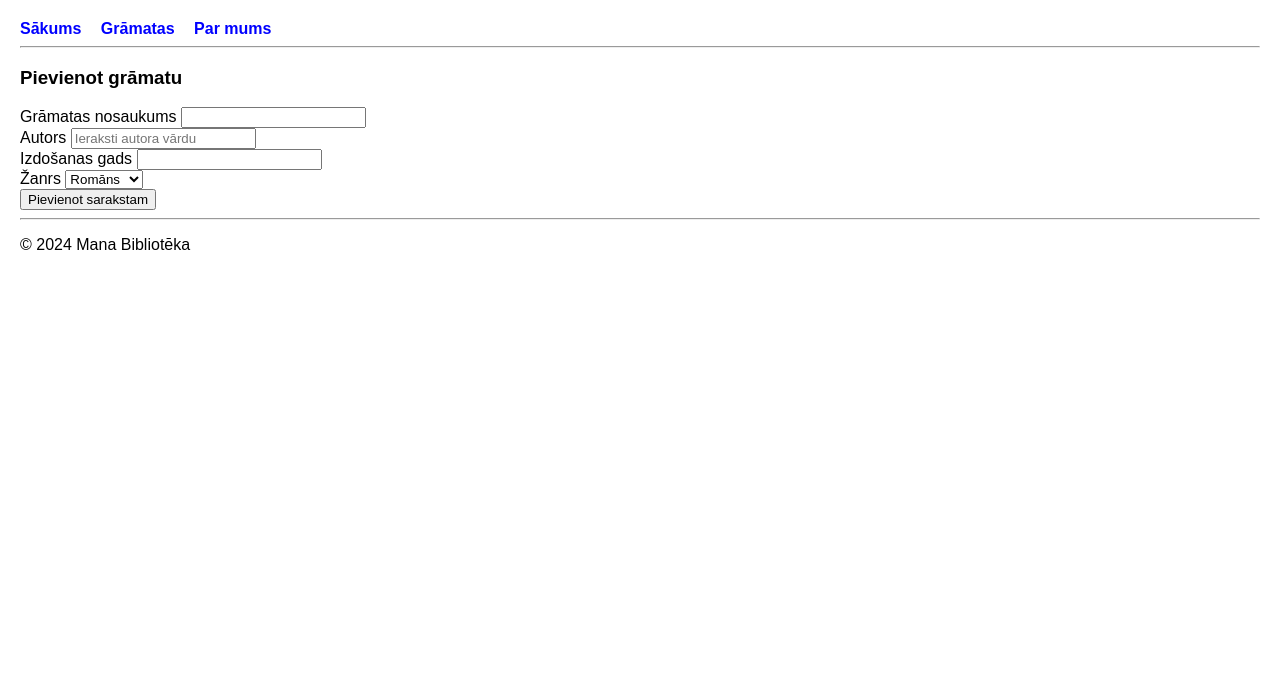
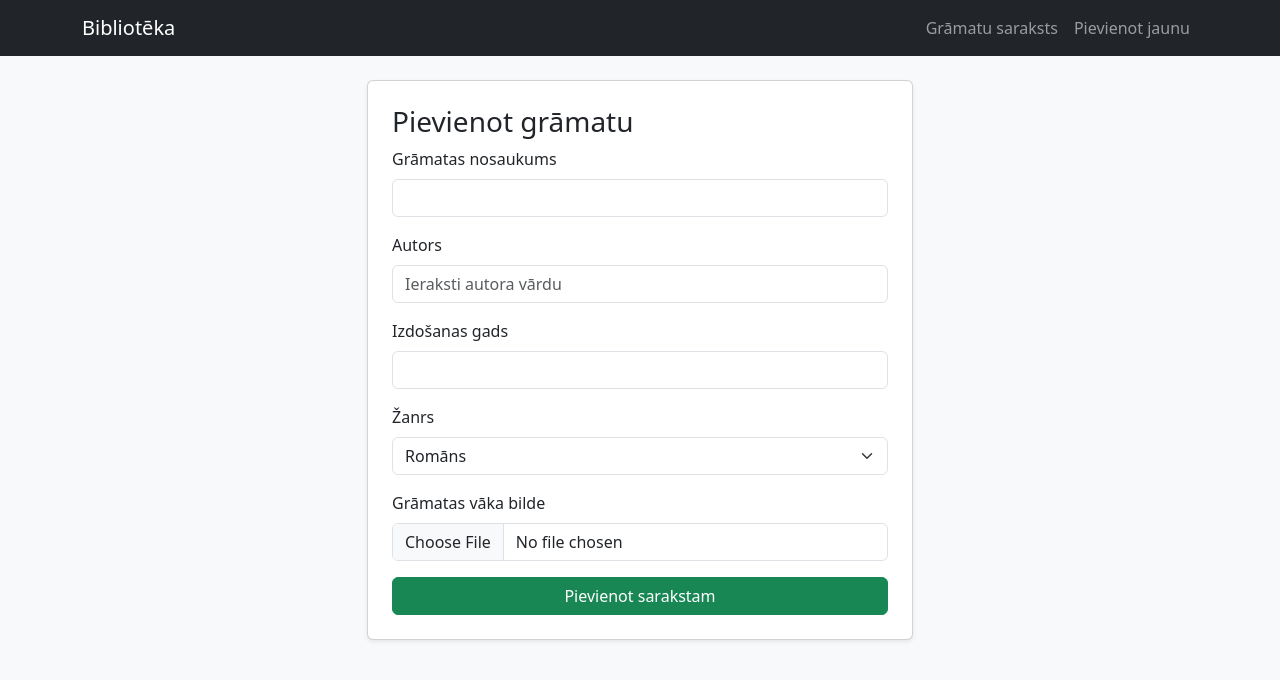
Before and after one commit to eliisae007/bibliotekas_projekts, a Flask app: page /pievienot in a window 1280 px wide. Shown: the top 680 px of the page. Run offline with Flask 3, Linux system fonts and the light colour scheme; data comes from the database, SQL or seed files in the repository; both versions use the stored data as it was after the commit.

Commit message:
Salaboju bildes pievienošanu datu bāzei

```diff
--- a/app.py
+++ b/app.py
@@ -4,11 +4,17 @@ import sqlite3
 
 app = Flask(__name__)
 
+# Tas automātiski uztaisīs mapi, ja tās vēl nav, lai nerodas kļūdas
+os.makedirs('static/gramatas', exist_ok=True)
+
+# Funkcija, lai uztaisītu datubāzi no nulles, ja tās vēl nav
 def init_db():
+    # Pārbaudam vai fails jau eksistē, lai nedzēstu datus katru reizi
     db_exists = os.path.exists('database.db')
     conn = sqlite3.connect('database.db')
     cursor = conn.cursor()
 
+    # Te mēs sataisām tās 4 tabulas, kas prasītas kritērijos
     cursor.executescript('''
         CREATE TABLE IF NOT EXISTS authors (id INTEGER PRIMARY KEY AUTOINCREMENT, name TEXT NOT NULL);
         CREATE TABLE IF NOT EXISTS zanri (id INTEGER PRIMARY KEY AUTOINCREMENT, name TEXT NOT NULL);
@@ -16,15 +22,16 @@ def init_db():
             id INTEGER PRIMARY KEY AUTOINCREMENT,
             title TEXT NOT NULL,
             gads INTEGER,
-            image TEXT DEFAULT 'default.jpg',
             author_id INTEGER,
             zanrs_id INTEGER,
+            bilde TEXT,
             FOREIGN KEY(author_id) REFERENCES authors(id),
             FOREIGN KEY(zanrs_id) REFERENCES zanri(id)
         );
         CREATE TABLE IF NOT EXISTS borrowers (id INTEGER PRIMARY KEY AUTOINCREMENT, name TEXT, book_id INTEGER);
     ''')
 
+    # Ja datubāze tikko uztaisīta, ieliekam tos 7 žanrus
     if not db_exists:
         cursor.executescript('''
             INSERT INTO zanri (name) VALUES ('Romāns'), ('Dzeja'), ('Luga'), ('Detektīvs'),
@@ -33,20 +40,23 @@ def init_db():
     conn.commit()
     conn.close()
 
+# Palaižam DB iestatīšanu uzreiz pie starta
 init_db()
 
+# Vienkārša funkcija, lai katru reizi nav jāraksta pieslēgšanās
 def get_db():
     conn = sqlite3.connect('database.db')
-    conn.row_factory = sqlite3.Row
+    conn.row_factory = sqlite3.Row # Šitas palīdz dabūt datus pēc nosaukumiem
     return conn
 
-@app.route('/')
+@app.route('/') # Galvenā lapa (index)
 def index():
     return render_template('index.html')
 
-@app.route('/gramatas')
+@app.route('/gramatas') # Grāmatu saraksta skats
 def gramatas():
     conn = get_db()
+    # Te mēs savienojam tabulas (JOIN), lai redzētu autora vārdu un žanru, nevis tikai ID
     query = '''
         SELECT books.*, authors.name as author, zanri.name as zanrs
         FROM books
@@ -57,14 +67,6 @@ def gramatas():
     conn.close()
     return render_template('gramatas.html', books=books)
 
-@app.route('/par-mums')
-def about():
-    return render_template('par_mums.html')
-
-@app.errorhandler(404)
-def page_not_found(e):
-    return render_template('404.html'), 404
-
 @app.route('/pievienot', methods=('GET', 'POST'))
 def pievienot():
     conn = get_db()
@@ -73,7 +75,15 @@ def pievienot():
         gads = request.form['gads']
         author_name = request.form['author']
         zanrs_id = request.form['zanrs_id']
-        image = request.form['image'] if request.form['image'] else 'default.jpg'
+
+        # --- BILDES APSTRĀDE (Jaunums) ---
+        bilde = request.files.get('bilde') # Dabūjam failu no formas
+        bildes_nosaukums = ""
+        if bilde and bilde.filename:
+            bildes_nosaukums = bilde.filename
+            # Saglabājam bildi mapē
+            bilde.save(f"static/gramatas/{bildes_nosaukums}")
+        # ---------------------------------
 
         author = conn.execute('SELECT id FROM authors WHERE name = ?', (author_name,)).fetchone()
         if author:
@@ -82,28 +92,31 @@ def pievienot():
             cur = conn.execute('INSERT INTO authors (name) VALUES (?)', (author_name,))
             author_id = cur.lastrowid
 
-        conn.execute('INSERT INTO books (title, gads, image, author_id, zanrs_id) VALUES (?, ?, ?, ?, ?)',
-                     (title, gads, image, author_id, zanrs_id))
+        # Pievienojam arī "bilde" datubāzē
+        conn.execute('INSERT INTO books (title, gads, author_id, zanrs_id, bilde) VALUES (?, ?, ?, ?, ?)',
+                     (title, gads, author_id, zanrs_id, bildes_nosaukums))
         conn.commit()
         return redirect(url_for('gramatas'))
 
     zanri = conn.execute('SELECT * FROM zanri').fetchall()
     return render_template('pievienot.html', zanri=zanri)
 
-@app.route('/rediget/<int:id>', methods=('GET', 'POST'))
+@app.route('/rediget/<int:id>', methods=('GET', 'POST')) # Datu labošana
 def rediget(id):
     conn = get_db()
     if request.method == 'POST':
-        conn.execute('UPDATE books SET title=?, gads=?, zanrs_id=?, image=? WHERE id=?',
-                     (request.form['title'], request.form['gads'], request.form['zanrs_id'], request.form['image'], id))
+        # Updeitojam tikai tos datus, ko ļaujam mainīt
+        conn.execute('UPDATE books SET title=?, gads=?, zanrs_id=? WHERE id=?',
+                     (request.form['title'], request.form['gads'], request.form['zanrs_id'], id))
         conn.commit()
         return redirect(url_for('gramatas'))
 
+    # Atrodam konkrēto grāmatu, ko gribam labot
     book = conn.execute('SELECT books.*, authors.name as author FROM books JOIN authors ON books.author_id = authors.id WHERE books.id=?', (id,)).fetchone()
     zanri = conn.execute('SELECT * FROM zanri').fetchall()
     return render_template('rediget.html', book=book, zanri=zanri)
 
-@app.route('/dzest/<int:id>', methods=('POST',))
+@app.route('/dzest/<int:id>', methods=('POST',)) # Grāmatas dzēšana
 def dzest(id):
     conn = get_db()
     conn.execute('DELETE FROM books WHERE id=?', (id,))
@@ -111,5 +124,7 @@ def dzest(id):
     conn.close()
     return redirect(url_for('gramatas'))
 
+
+
 if __name__ == '__main__':
-    app.run(debug=True)
+    app.run(debug=True) # debug=True palīdz redzēt kļūdas, ja kaut kas salūzt
--- a/templates/base.html
+++ b/templates/base.html
@@ -3,31 +3,22 @@
 <head>
     <meta charset="UTF-8">
     <meta name="viewport" content="width=device-width, initial-scale=1.0">
-    <title>{% block title %}Bibliotēka{% endblock %}</title>
-    <style>
-        body { font-family: Arial, sans-serif; margin: 20px; }
-        nav a { margin-right: 15px; text-decoration: none; color: blue; font-weight: bold; }
-        .grāmata { border: 1px solid #ccc; padding: 10px; margin: 10px 0; width: 200px; text-align: center; display: inline-block; }
-        .grāmata img { max-width: 150px; height: auto; }
-    </style>
+    <title>Mana Bibliotēka</title>
+    <link href="https://cdn.jsdelivr.net/npm/bootstrap@5.3.0/dist/css/bootstrap.min.css" rel="stylesheet">
 </head>
-<body>
-    <header>
-        <nav>
-            <a href="/">Sākums</a>
-            <a href="/gramatas">Grāmatas</a>
-            <a href="/par-mums">Par mums</a>
-        </nav>
-        <hr>
-    </header>
+<body class="bg-light">
+    <nav class="navbar navbar-expand-lg navbar-dark bg-dark mb-4">
+        <div class="container">
+            <a class="navbar-brand" href="/">Bibliotēka</a>
+            <div class="navbar-nav">
+                <a class="nav-link" href="/gramatas">Grāmatu saraksts</a>
+                <a class="nav-link" href="/pievienot">Pievienot jaunu</a>
+            </div>
+        </div>
+    </nav>
 
-    <main>
+    <div class="container">
         {% block content %}{% endblock %}
-    </main>
-
-    <footer>
-        <hr>
-        <p>&copy; 2024 Mana Bibliotēka</p>
-    </footer>
+    </div>
 </body>
 </html>
--- a/templates/pievienot.html
+++ b/templates/pievienot.html
@@ -4,7 +4,7 @@
     <div class="col-md-6">
         <div class="card shadow-sm p-4">
             <h3>Pievienot grāmatu</h3>
-            <form method="POST">
+            <form method="POST" enctype="multipart/form-data">
                 <div class="mb-3">
                     <label class="form-label">Grāmatas nosaukums</label>
                     <input type="text" name="title" class="form-control" required>
@@ -25,6 +25,10 @@
                         {% endfor %}
                     </select>
                 </div>
+                <div class="mb-3">
+                   <label class="form-label">Grāmatas vāka bilde</label>
+                   <input type="file" name="bilde" class="form-control" accept="image/*">
+                </div>
                 <button type="submit" class="btn btn-success w-100">Pievienot sarakstam</button>
             </form>
         </div>
```
Also changed, not shown: templates/404.html (deleted, +0 -8 lines), templates/gramatas.html (+43 -14 lines), templates/index.html (+7 -5 lines), database.db (added), static/gramatas/FClha4uXIAws8SJ.jpg (added).
